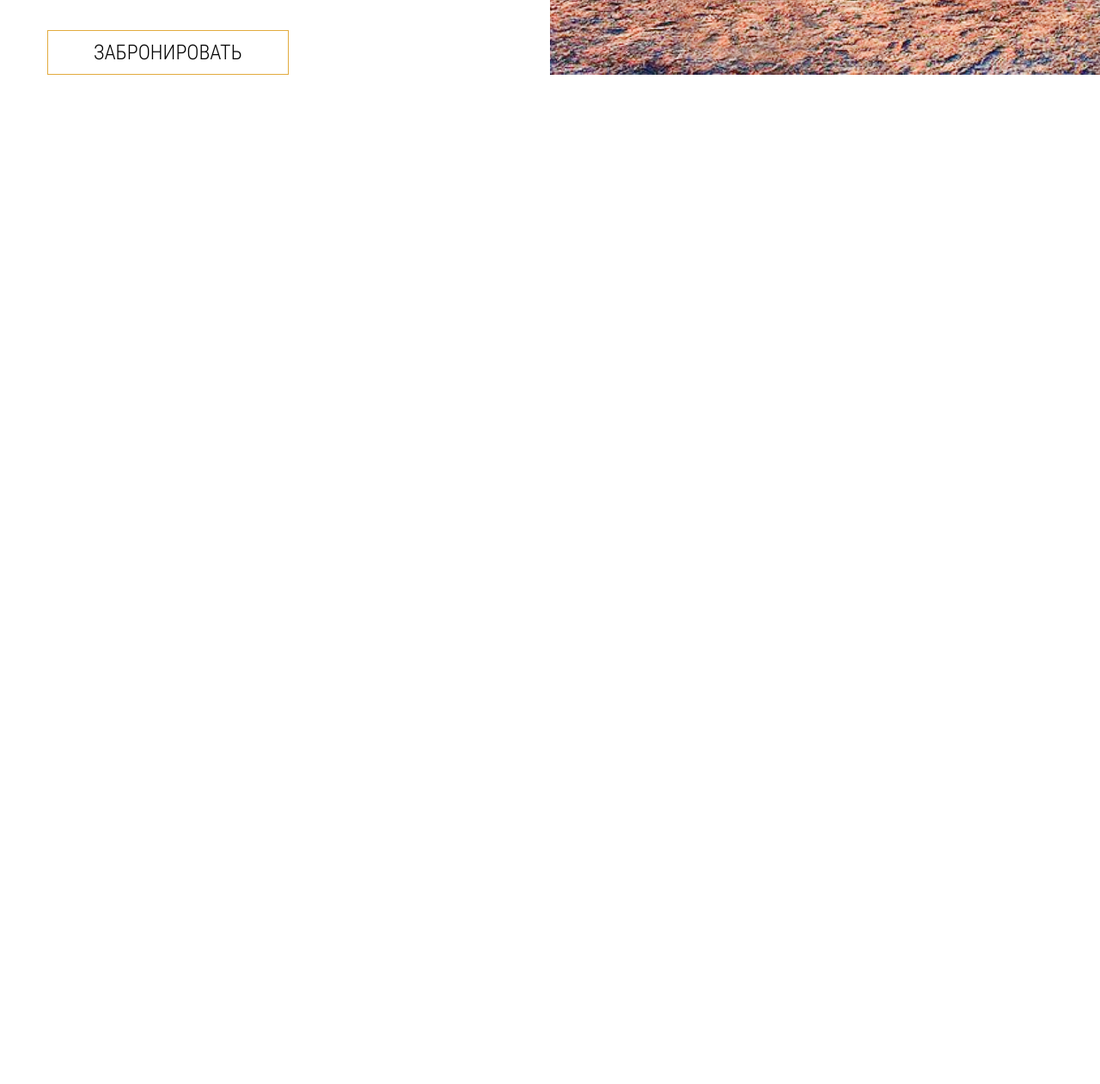
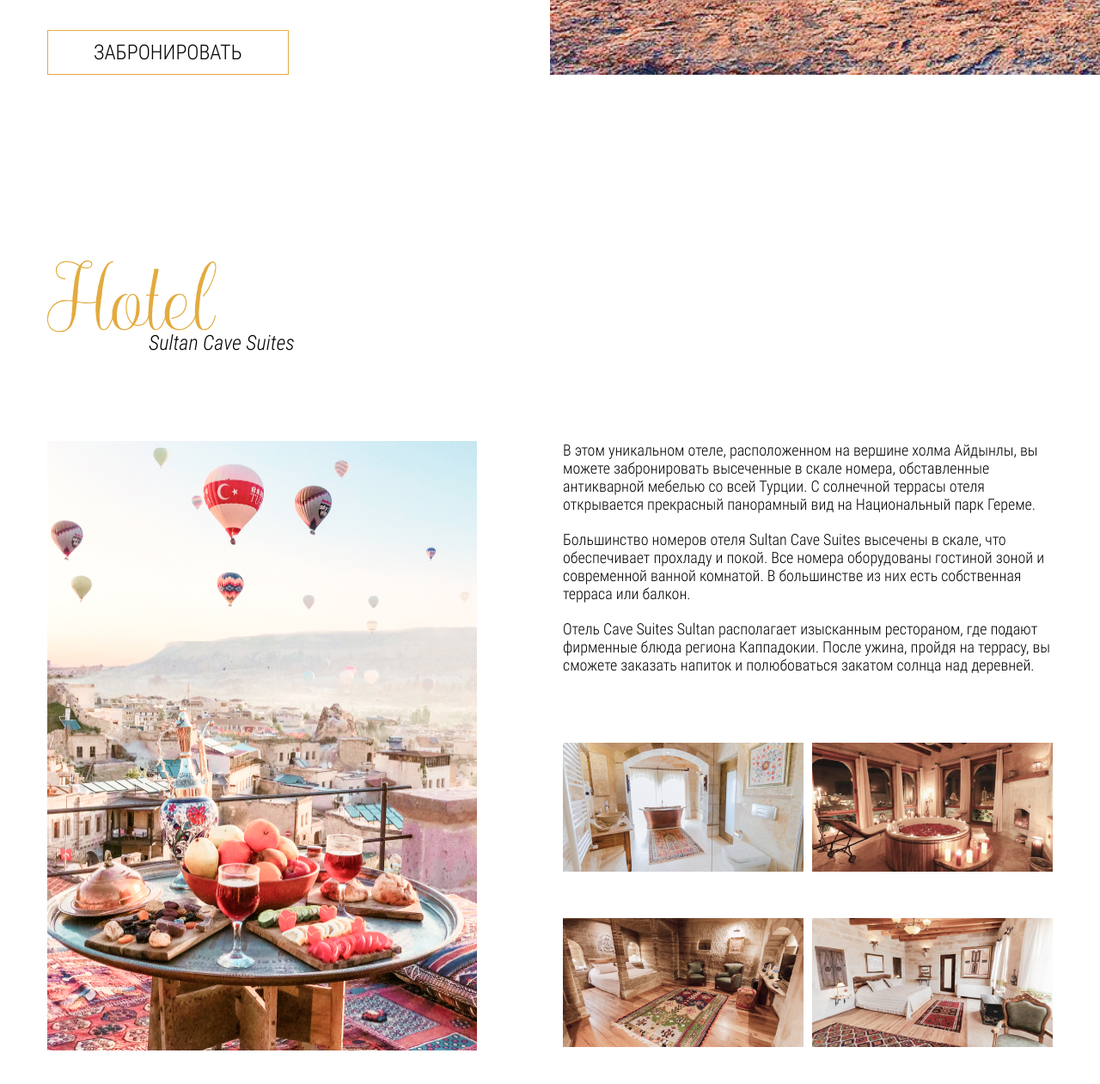
Before and after one commit to VICTOR-81/cappadocia, a plain HTML site: page index.html in a window 1280 px wide. Shown: the part 3134-4395 px from the top of the page at 86% size. Before the commit the page ends 3421 px from the top, so only its background shows below. Drawn offline with nearby package versions, Linux system fonts and the light colour scheme.

Commit message:
верстка

```diff
--- a/css/style.css
+++ b/css/style.css
@@ -223,3 +223,24 @@ left: 0;
   width: 50%;
   padding-right: 55px;
 }
+.hotel__title span{
+  margin-left: 118px;
+}
+.hotel__inner{
+  display: flex;
+}
+.hotel__images{
+  margin-right: 100px;
+}
+.hotel__text{
+  margin-bottom: 20px;
+}
+.hotel__gallery{
+  margin-top: 30px;
+  display: flex;
+  flex-wrap: wrap;
+  justify-content: space-between;
+}
+.hotel__gallery a{
+  margin-top: 50px;
+}
--- a/index.html
+++ b/index.html
@@ -8,6 +8,7 @@
   <title>Document</title>
   <link rel="stylesheet" href="css/reset.css">
   <link rel="stylesheet" href="css/slick.css">
+  <link rel="stylesheet" href="css/jquery.fancybox.min.css">
   <link rel="stylesheet" href="css/style.css">
 </head>
 
@@ -136,12 +137,53 @@
         <div class="our-trip_slider-item">
           <img src="images/our-trip-3.jpg" alt="">
         </div>
-
+      </div>
+    </div>
+  </section>
+  <section class="hotel page-section">
+    <div class="container">
+      <h3 class="hotel__title title">
+        Hotel
+        <span>Sultan Cave Suites</span>
+      </h3>
+      <div class="hotel__inner">
+        <img class="hotel__images" src="images/hotel.jpg" alt="">
+        <div class="hotel__content">
+          <p class="hotel__text">
+            В этом уникальном отеле, расположенном на вершине холма Айдынлы, вы можете забронировать высеченные в скале
+            номера, обставленные антикварной мебелью со всей Турции. С солнечной террасы отеля открывается прекрасный
+            панорамный вид на Национальный парк Гереме.
+          </p>
+          <p class="hotel__text">
+            Большинство номеров отеля Sultan Cave Suites высечены в скале, что обеспечивает прохладу и покой. Все номера
+            оборудованы гостиной зоной и современной ванной комнатой. В большинстве из них есть собственная терраса или
+            балкон.
+          </p>
+          <p class="hotel__text">
+            Отель Cave Suites Sultan располагает изысканным рестораном, где подают фирменные блюда региона Каппадокии.
+            После ужина, пройдя на террасу, вы сможете заказать напиток и полюбоваться закатом солнца над деревней.
+          </p>
+          <div class="hotel__gallery">
+            <a data-fancybox="images" data-width="2048" data-height="1365" href="images/hotel-gallery-1.jpg">
+              <img src="images/hotel-gallery-1.jpg" alt="">
+            </a>
+            <a data-fancybox="images" data-width="2048" data-height="1365" href="images/hotel-gallery-2.jpg">
+              <img src="images/hotel-gallery-2.jpg" alt="">
+            </a>
+            <a data-fancybox="images" data-width="2048" data-height="1365" href="images/hotel-gallery-3.jpg">
+              <img src="images/hotel-gallery-3.jpg" alt="">
+            </a>
+            <a data-fancybox="images" data-width="2048" data-height="1365" href="images/hotel-gallery-4.jpg">
+              <img src="images/hotel-gallery-4.jpg" alt="">
+            </a>
+          </div>
+        </div>
       </div>
     </div>
   </section>
   <script src="https://ajax.googleapis.com/ajax/libs/jquery/3.4.1/jquery.min.js"></script>
   <script src="js/slick.min.js"></script>
+  <script src="js/jquery.fancybox.min.js"></script>
   <script src="js/main.js"></script>
 </body>
 
```
Also changed, not shown: css/jquery.fancybox.min.css (added), images/hotel-gallery-1.jpg (added), images/hotel-gallery-2.jpg (added), images/hotel-gallery-3.jpg (added), images/hotel-gallery-4.jpg (added), images/hotel.jpg (added), js/jquery.fancybox.min.js (added), 1 other file.
